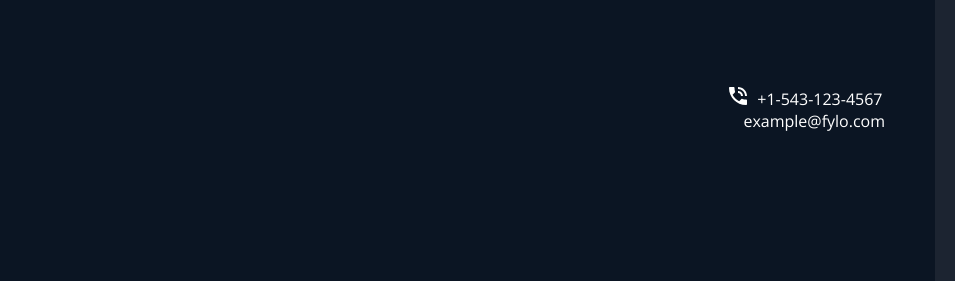
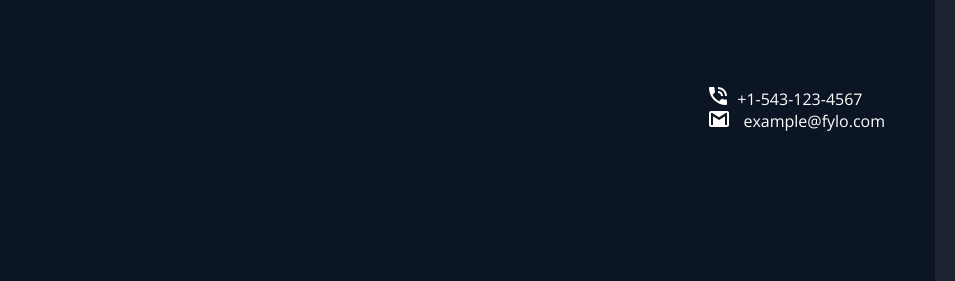
Before and after one commit to johnnyfers/fylo-dark-theme-landing-page-master, a plain HTML site: page index.html in a window 1280 px wide. Shown: the part 2876-3157 px from the top of the page, 325-1280 px from the left. Drawn offline with nearby package versions, Linux system fonts and the light colour scheme; the site is published under a folder, as on GitHub Pages, so addresses that start at the root find nothing.

Commit message:
Update styles.css

```diff
--- a/styles.css
+++ b/styles.css
@@ -240,6 +240,6 @@ footer{
 }
 
 .email::before{
-    content: url('/images/icon-email.svg');
+    content: url('./images/icon-email.svg');
     margin-right: 10px;
 }
```
